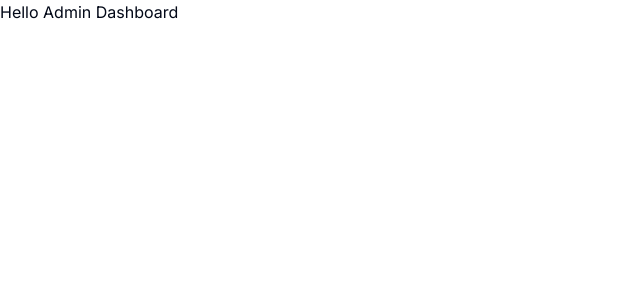
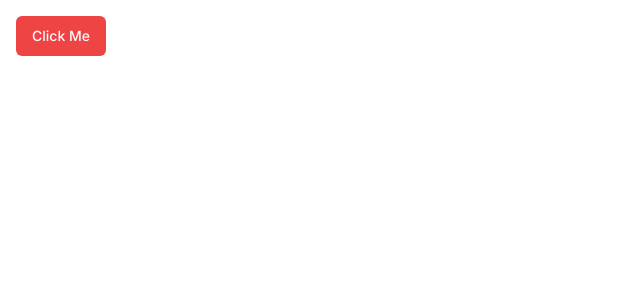
Before and after one commit to Sshivann/ecommerce-admin, a Next.js app: page / in a window 1280 px wide. Shown: the top 300 px of the page, without its empty margins (0-640 px from the left). Built offline with nearby package versions, Linux system fonts and the light colour scheme.

Commit message:
adding auth

```diff
--- /dev/null
+++ b/app/(auth)/(routes)/sign-in/[[...sign-in]]/page.tsx
@@ -0,0 +1,5 @@
+import { SignIn } from "@clerk/nextjs";
+
+export default function Page() {
+  return <SignIn path="/sign-in" />;
+}
--- /dev/null
+++ b/app/(auth)/(routes)/sign-up/[[...sign-up]]/page.tsx
@@ -0,0 +1,5 @@
+import { SignUp } from "@clerk/nextjs";
+
+export default function Page() {
+  return <SignUp path="/sign-up" />;
+}
--- a/app/(root)/page.tsx
+++ b/app/(root)/page.tsx
@@ -1,5 +1,9 @@
+import { Button } from "@/components/ui/button";
+
 export default function Home() {
     return (
-      <p> Hello Admin Dashboard</p>
+     <div className= "p-4">
+        <Button size="default" variant="destructive">Click Me</Button>
+     </div>
     );
   }
--- a/app/layout.tsx
+++ b/app/layout.tsx
@@ -1,6 +1,7 @@
 import type { Metadata } from "next";
 import { Inter } from "next/font/google";
 import "./globals.css";
+import { ClerkProvider } from "@clerk/nextjs";
 
 const inter = Inter({ subsets: ["latin"] });
 
@@ -15,8 +16,11 @@ export default function RootLayout({
   children: React.ReactNode;
 }>) {
   return (
+    <ClerkProvider>
+
     <html lang="en">
       <body className={inter.className}>{children}</body>
     </html>
+    </ClerkProvider>
   );
 }
--- a/package.json
+++ b/package.json
@@ -9,6 +9,7 @@
     "lint": "next lint"
   },
   "dependencies": {
+    "@clerk/nextjs": "^5.0.1",
     "@radix-ui/react-slot": "^1.0.2",
     "class-variance-authority": "^0.7.0",
     "clsx": "^2.1.0",
```
Also changed, not shown: middleware.ts (added, +9 -0 lines), 2 other files (tests, documents, lock files or other folders).
